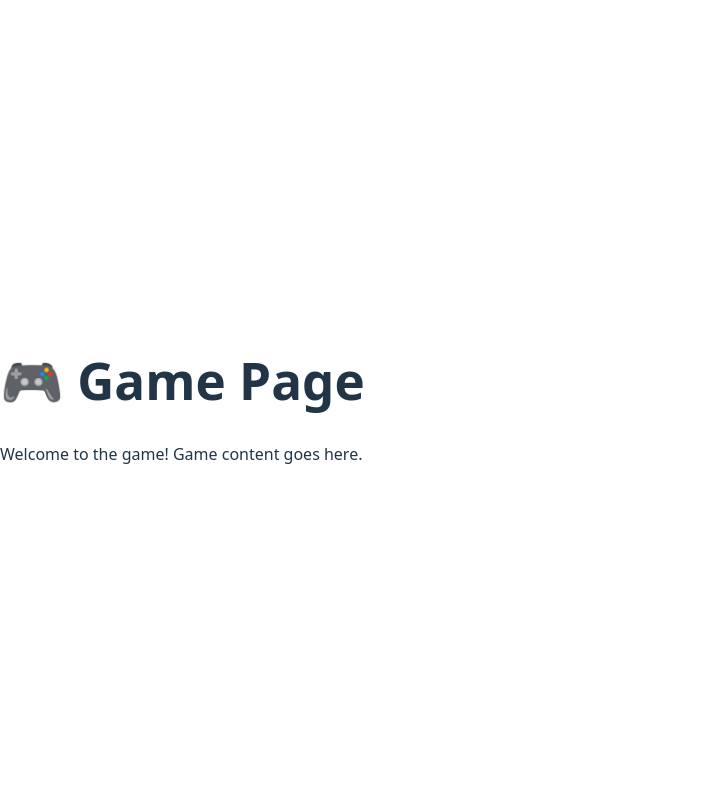
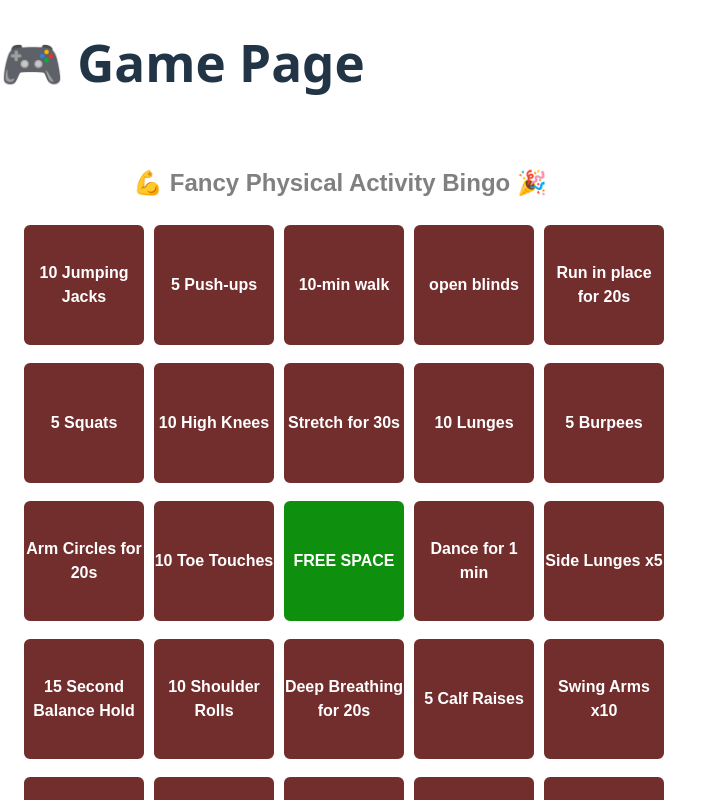
Before and after one commit to ihmnelson/WookieeAndCo, a React (Vite) app in the folder Frontend/: page /game in a window 1280 px wide. Shown: the top 800 px of the page, without its empty margins (0-727 px from the left). Built offline with nearby package versions, Linux system fonts and the light colour scheme.

Commit message:
added brady's stuff

```diff
--- a/Frontend/src/pages/Game.jsx
+++ b/Frontend/src/pages/Game.jsx
@@ -1,9 +1,11 @@
+import BigoGame from "./GameFunctions"
 function Game() {
     return (
       <div>
         <h1>🎮 Game Page</h1>
 
         {/* TODO: Build your game here */}
+        <BigoGame />
 
         <p>Welcome to the game! Game content goes here.</p>
       </div>
--- /dev/null
+++ b/Frontend/src/pages/GameFunctions.jsx
@@ -0,0 +1,82 @@
+import React, { useState, useEffect } from "react";
+
+const activities = [
+    "10 Jumping Jacks", "5 Push-ups", "10-min walk", "open blinds", "Run in place for 20s",
+    "5 Squats", "10 High Knees", "Stretch for 30s", "10 Lunges", "5 Burpees",
+    "Arm Circles for 20s", "10 Toe Touches", "5 Mountain Climbers", "Dance for 1 min", "Side Lunges x5",
+    "15 Second Balance Hold", "10 Shoulder Rolls", "Deep Breathing for 20s", "5 Calf Raises", "Swing Arms x10",
+    "5 Side Leg Raises", "10 Second Yoga Pose", "Jump Forward and Back 5x", "Walk in a Circle", "Shake Arms & Legs"
+];
+
+const boardSize = 5;
+
+const BingoGame = () => {
+    const [bingoBoard, setBingoBoard] = useState(Array(boardSize).fill().map(() => Array(boardSize).fill(false)));
+
+    useEffect(() => {
+        generateBoard();
+    }, []);
+
+    const generateBoard = () => {
+        // let shuffledActivities = [...activities].sort(() => Math.random() - 0.5);
+        setBingoBoard(prevBoard =>
+            prevBoard.map((row, i) =>
+                row.map((_, j) => (i === 2 && j === 2 ? true : false))
+            )
+        );
+    };
+
+    const toggleCell = (i, j) => {
+        if (i === 2 && j === 2) return;
+        setBingoBoard(prevBoard =>
+            prevBoard.map((row, rowIndex) =>
+                row.map((cell, colIndex) =>
+                    rowIndex === i && colIndex === j ? !cell : cell
+                )
+            )
+        );
+    };
+
+    return (
+        <div style={{ textAlign: "center", padding: "20px", fontFamily: "Arial, sans-serif", color: "grey" }}>
+            <h2>💪 Fancy Physical Activity Bingo 🎉</h2>
+            <div style={{
+                display: "grid",
+                gridTemplateColumns: `repeat(${boardSize}, 120px)`,
+                gap: "10px",
+                justifyContent: "center",
+                marginTop: "20px"
+            }}>
+                {bingoBoard.map((row, i) =>
+                    row.map((cell, j) => (
+                        <div
+                            key={`${i}-${j}`}
+                            onClick={() => toggleCell(i, j)}
+                            style={{
+                                width: "120px",
+                                height: "120px",
+                                display: "flex",
+                                alignItems: "center",
+                                justifyContent: "center",
+                                border: "4px solid white",
+                                cursor: "pointer",
+                                textAlign: "center",
+                                fontSize: "16px",
+                                fontWeight: "bold",
+                                backgroundColor: cell ? "rgb(14, 144, 14)" : "rgba(90, 9, 9, 0.85)",
+                                color: "white",
+                                borderRadius: "10px",
+                                transition: "all 0.3s ease-in-out"
+                            }}
+                            className={i === 2 && j === 2 ? "center-cell" : ""}
+                        >
+                            {i === 2 && j === 2 ? "FREE SPACE" : activities[i * boardSize + j]}
+                        </div>
+                    ))
+                )}
+            </div>
+        </div>
+    );
+};
+
+export default BingoGame;
--- a/Frontend/src/pages/Home.jsx
+++ b/Frontend/src/pages/Home.jsx
@@ -12,6 +12,9 @@ function Home() {
       <Link to="/login">
         <button>Login</button>
       </Link>
+      <Link to="/game">
+        <button>Game</button>
+      </Link>
 
       {/* You can add some welcome text or images here */}
     </div>
```
